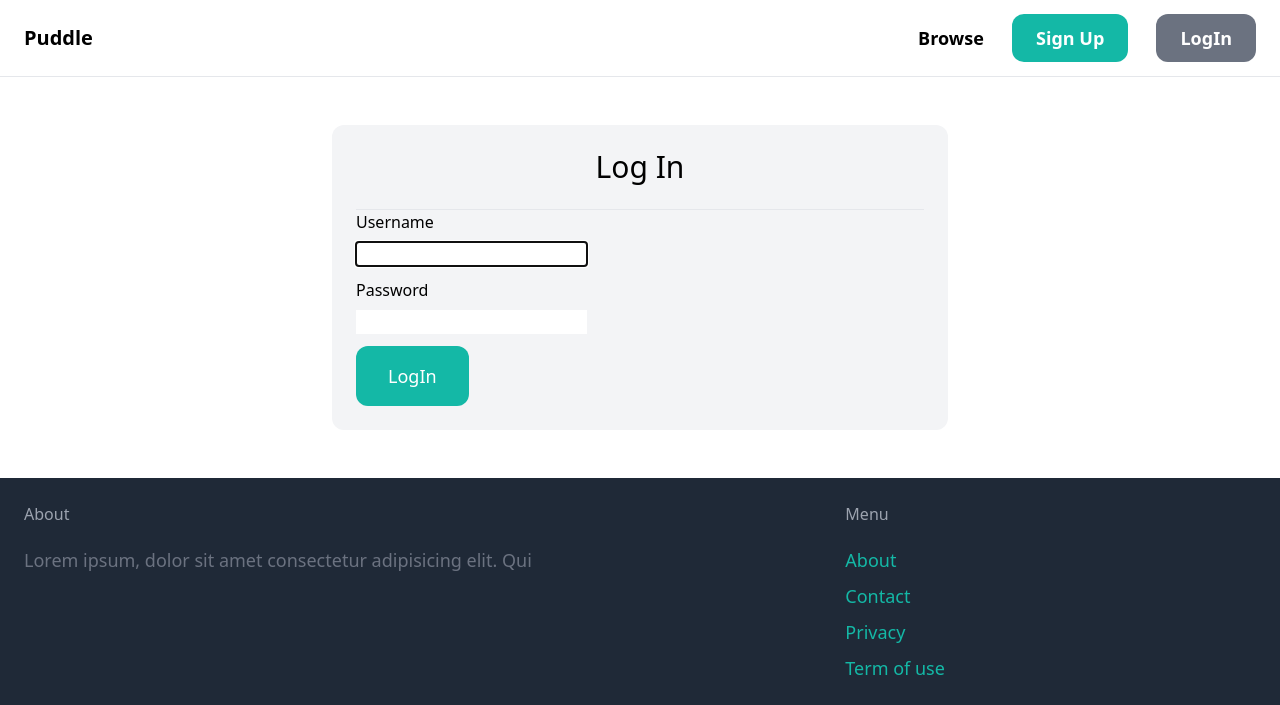
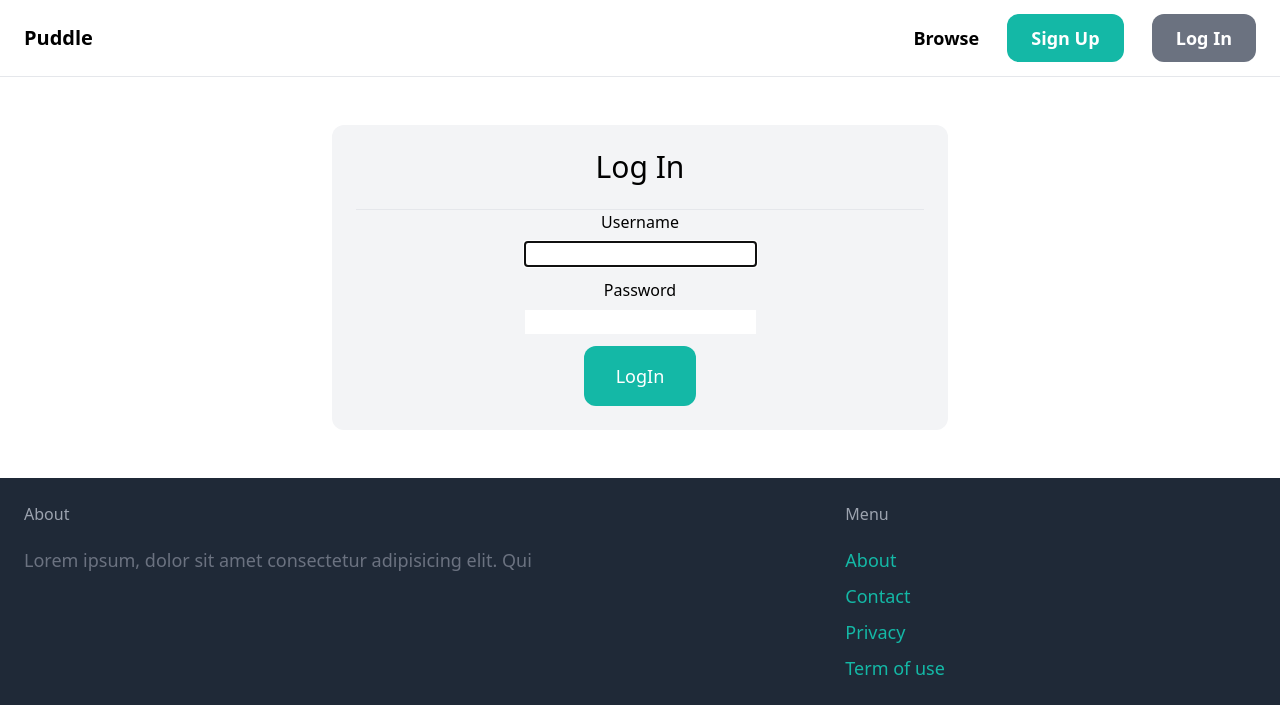
Before and after one commit to FaysalXulhash/puddle_django_project, a Django app: page /login/ in a window 1280 px wide. Shown: the top 705 px of the page. Run offline with Django 5.2, Linux system fonts and the light colour scheme; some libraries are stand-ins or nearby versions.

Commit message:
implement logout module

```diff
--- a/core/templates/core/base.html
+++ b/core/templates/core/base.html
@@ -5,6 +5,11 @@
     <meta name="viewport" content="width=device-width, initial-scale=1.0">
      <script src="https://cdn.tailwindcss.com"></script>
     <title> {% block title %}{% endblock  %} | Puddle </title>
+      <style>
+        form {
+            display: inline;
+        }
+    </style>
 </head>
 <body>
     <!--Navbar section................................-->
@@ -12,17 +17,23 @@
         <a href="{% url 'index' %}" class="text-xl font-semibold">Puddle</a>
 
         <div class="space-x-6">
-
             <a href="#" class="text-lg font-semibold hover:text-gray-500">Browse</a>
 
             {% if request.user.is_authenticated %}
                 <a href="{% url 'new-item' %}" class="text-lg font-semibold hover:text-gray-500">New Item</a>
-                <a href="#" class="px-6 py-3 text-lg font-semibold bg-teal-500 text-white rounded-xl hover:bg-teal-700">Inbox</a>
+                <a href="#" class="px-6 py-3 text-lg font-semibold bg-sky-500 text-white rounded-xl hover:bg-sky-700">Inbox</a>
                 <a href="#" class="px-6 py-3 text-lg font-semibold bg-teal-500 text-white rounded-xl hover:bg-teal-700">Dashbord</a>
-                <a href="#" class="px-6 py-3 text-lg font-semibold bg-gray-500 text-white rounded-xl hover:bg-gray-700">Logout</a>
+                {% comment %} <a href="{% url 'logout' %}" class="px-6 py-3 text-lg font-semibold bg-red-500 text-white rounded-xl hover:bg-red-800"> Log out
+                </a> {% endcomment %}
+                <form method="post" action="{% url 'logout' %}" class="block-element">
+                  {% csrf_token %}
+                  <button type="submit" class=" px-6 py-3 text-lg font-semibold bg-red-500 text-white rounded-xl hover:bg-red-800 bloi">Logout</button>
+                </form>
+
+
             {% else %}
                 <a href="{% url 'signup' %}" class="px-6 py-3 text-lg font-semibold bg-teal-500 text-white rounded-xl hover:bg-teal-700">Sign Up</a>
-                <a href="#" class="px-6 py-3 text-lg font-semibold bg-gray-500 text-white rounded-xl hover:bg-gray-700">LogIn</a>
+                <a href="{% url 'login' %}" class="px-6 py-3 text-lg font-semibold bg-gray-500 text-white rounded-xl hover:bg-gray-700">Log In</a>
             {% endif %}
         </div>
     </nav>
--- a/core/templates/core/login.html
+++ b/core/templates/core/login.html
@@ -4,7 +4,7 @@
 
 {% block content %}
 
-    <div class="w-1/2 my-6 p-6 mx-auto bg-gray-100 rounded-xl">
+    <div class="w-1/2 my-6 p-6 mx-auto bg-gray-100 rounded-xl text-center">
         <h1 class="mb-6 text-3xl text-center">Log In</h1>
         <hr>
         <form action="" method='post'>
--- a/core/urls.py
+++ b/core/urls.py
@@ -1,11 +1,13 @@
 from django.urls import path
 from django.contrib.auth import views as auth_view
-from .views import index, contact, signup, login
+from .views import index, contact, signup, logout_view
 
 urlpatterns = [
     path('', index, name='index'),
     path('contact/', contact, name='contact'),
     path('signup/', signup, name='signup'),
-    #path('login/', login, name='login'),
     path('login/', auth_view.LoginView.as_view(template_name = 'core/login.html'), name='login' ),
+    #path('logout/', auth_view.LogoutView.as_view( http_method_names = ['get', 'post', 'options'], template_name='core/logout.html'),name='logout'),
+   # path('logout/', logout_view, name='logout')
+   path('logout/', auth_view.LogoutView.as_view(template_name='core/logout.html'), name='logout'),
 ]
--- a/puddle/settings.py
+++ b/puddle/settings.py
@@ -129,4 +129,4 @@ DEFAULT_AUTO_FIELD = 'django.db.models.BigAutoField'
 
 LOGIN_REDIRECT_URL = 'index'
 LOGIN_URL = 'login'
-LOGOUT_REDIRECT_URL = 'login'
+#LOGOUT_REDIRECT_URL = 'login'
```
Also changed, not shown: core/templates/core/logout.html (added, +12 -0 lines), core/views.py (+5 -5 lines).
